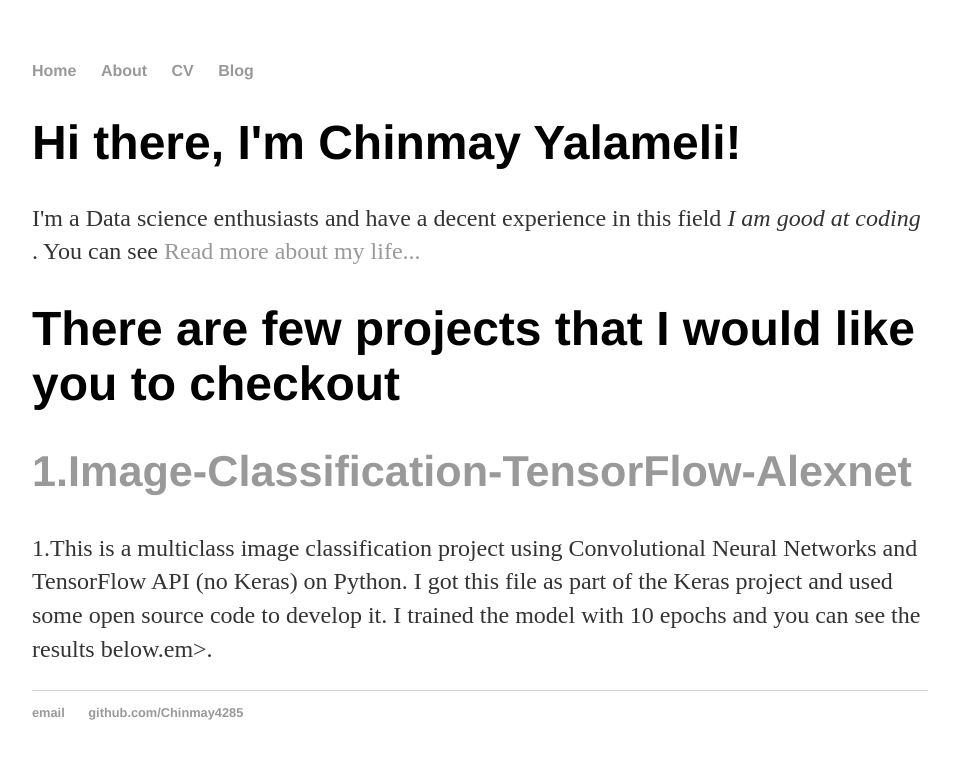
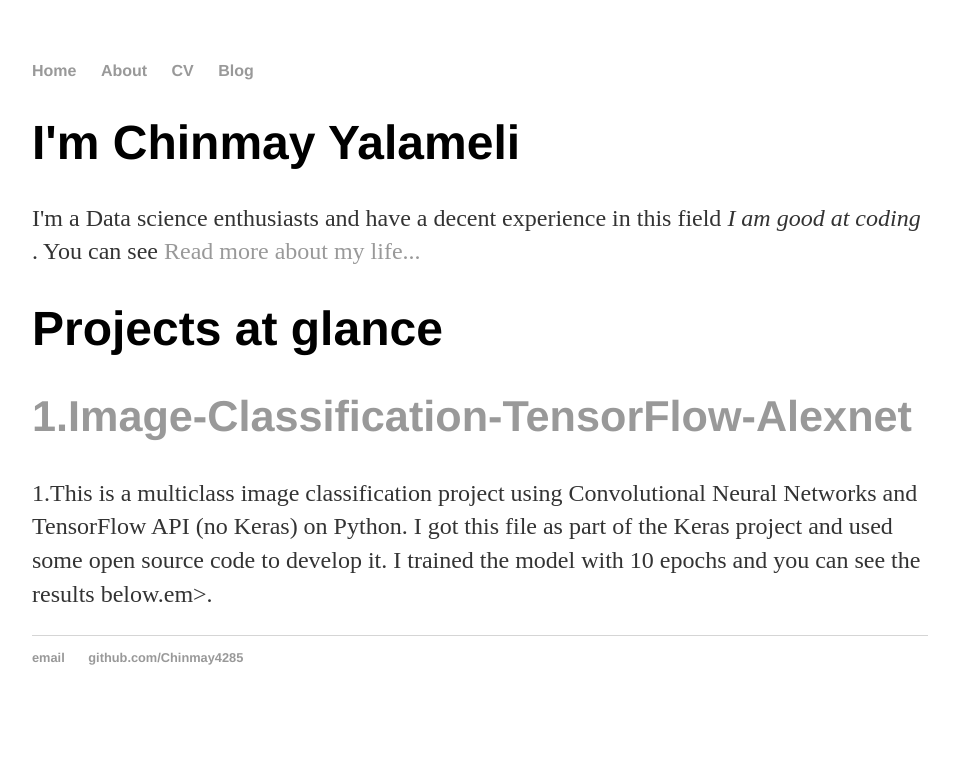
Before and after one commit to Chinmay4285/Chinmay4285.github.io, a Jekyll site: the page built from index.html, in a window 1280 px wide. Shown: the top 759 px of the page, without its empty margins (160-1119 px from the left). Built offline with Jekyll 4.4.1, drawn with Linux system fonts in a browser that asks for light colours.

Commit message:
Update index.html

```diff
--- a/index.html
+++ b/index.html
@@ -4,10 +4,10 @@ title: Chinmay Yalameli
 ---
 
 		<div class="blurb">
-			<h1>Hi there, I'm Chinmay Yalameli!</h1>
+			<h1>I'm Chinmay Yalameli</h1>
 			<p>I'm a Data science enthusiasts and have a decent experience in this field <em>I am good at coding </em>. You can see  <a href="/about">Read more about my life...</a></p>
 
-			<h1>There are few projects that I would like you to checkout</h1>
+			<h1>Projects at glance</h1>
 			<h2><a href="https://github.com/Chinmay4285/Image-Classification-TensorFlow-Alexnet">1.Image-Classification-TensorFlow-Alexnet</a></h2>
 			<p>1.This is a multiclass image classification project using Convolutional Neural Networks and TensorFlow API (no Keras) on Python.
 			     I got this file as part of the Keras project and used some open source code to develop it.
```
